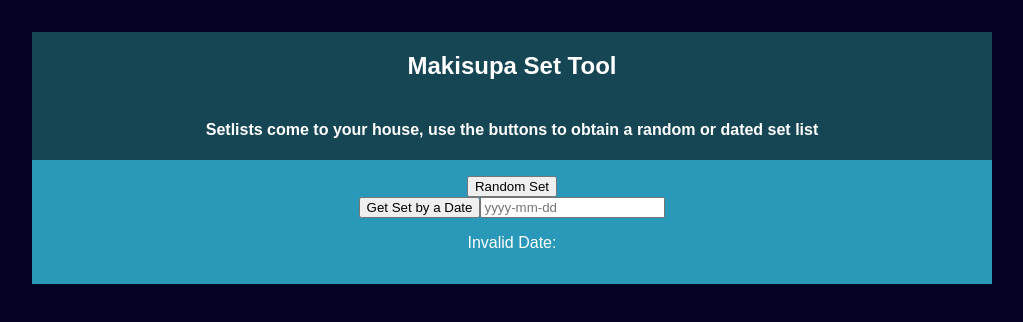
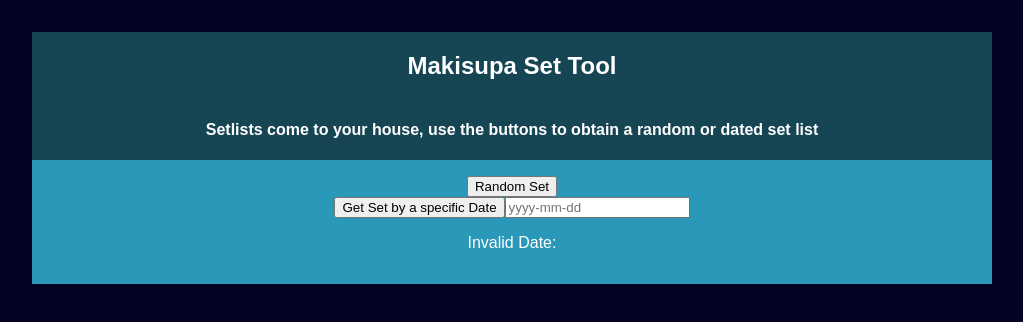
Before and after one commit to billbaincodes/carini-app, a React (Create React App) app: page / in a window 1280 px wide. Shown: the top 322 px of the page, without its empty margins (128-1151 px from the left). Built offline with nearby package versions, Linux system fonts and the light colour scheme.

Commit message:
Added tool description in getsetbydate component

```diff
--- a/src/GetSetByDate.js
+++ b/src/GetSetByDate.js
@@ -54,7 +54,7 @@ class GetSetByDate extends Component {
   render() {
     return(
       <div>
-        <button onClick={this.setByDateFetch}>Get Set by a Date</button>
+        <button onClick={this.setByDateFetch}>Get Set by a specific Date</button>
         <input onChange={this.dateUpdater} type="text" name="date" placeholder="yyyy-mm-dd"/>
         <p>{this.state.validDate}: {this.state.showDate}</p>
         {this.state.setOnDate.map(song => <p>{song}</p>)}
```
